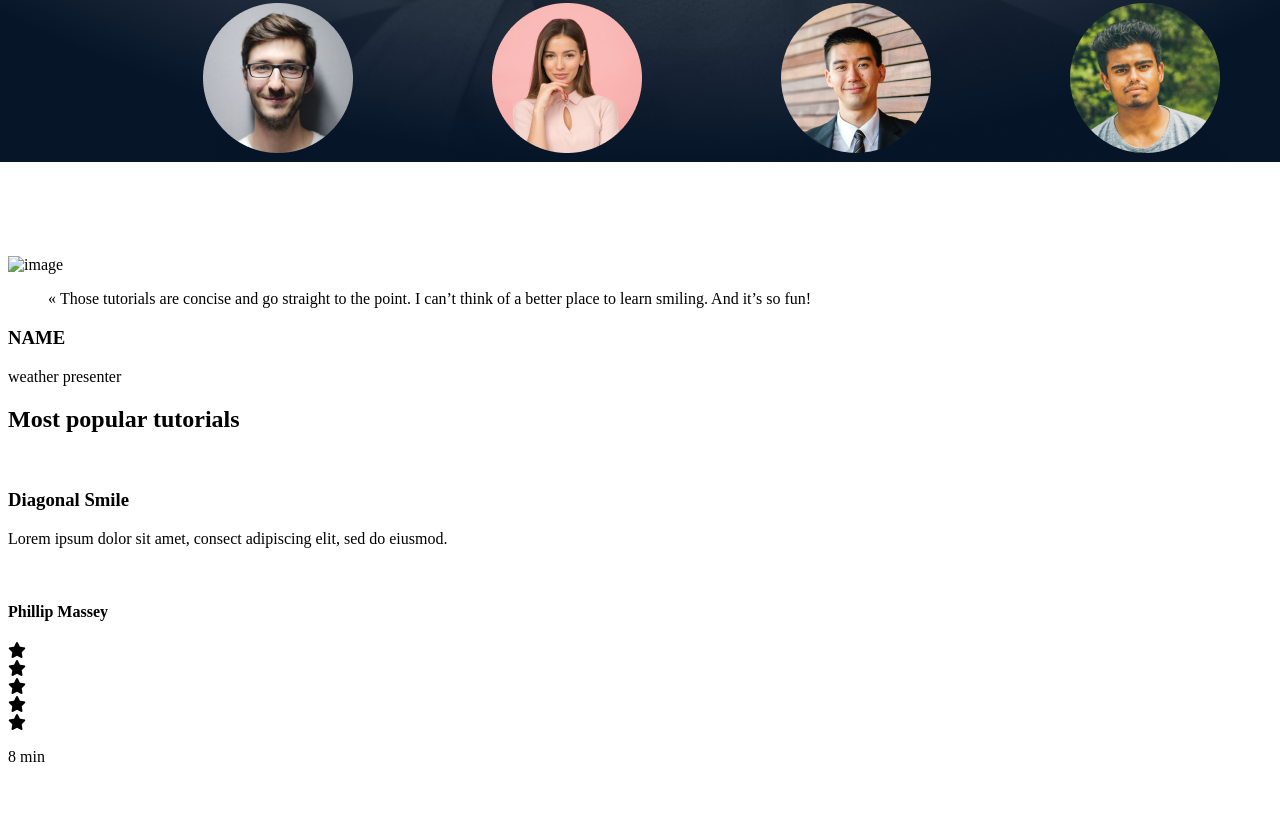
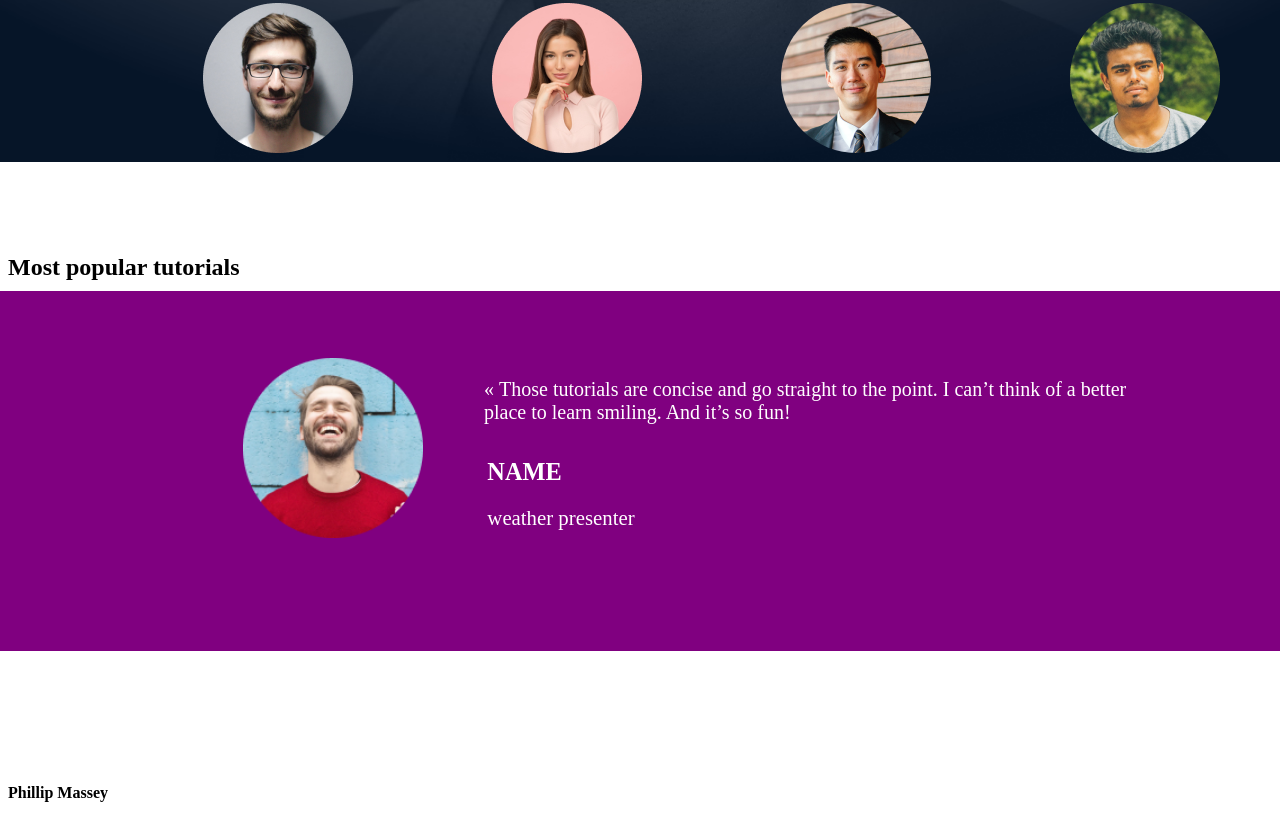
Before and after one commit to PeaceIsuaiko/alx_html_css, a plain HTML site: page css_advanced/index.html in a window 1280 px wide. Shown: the part 717-1533 px from the top of the page. Drawn offline with Linux system fonts and the light colour scheme.

Commit message:
qutes section added

```diff
--- a/css_advanced/index.html
+++ b/css_advanced/index.html
@@ -57,14 +57,16 @@
                 </div>
             </div>
         </section>
-        <section>
-            <div>
-                <img src="./images/Bitmap.png" alt="image">
-            </div>
-            <div>
-                <blockquote>« Those tutorials are concise and go straight to the point. I can’t think of a better place to learn smiling. And it’s so fun!</blockquote>
-                <h3>NAME</h3>
-                <P>weather presenter</P>
+        <section class="quote" >
+            <div >
+                <div>
+                    <img src="/images/5.png" alt="image">
+                </div>
+                <div class="quotes">
+                    <blockquote>« Those tutorials are concise and go straight to the point. I can’t think of a better <br> place to learn smiling. And it’s so fun!</blockquote>
+                    <h3>NAME</h3>
+                    <P>weather presenter</P>
+                </div>
             </div>
         </section>
         <section>
--- a/css_advanced/style.css
+++ b/css_advanced/style.css
@@ -121,3 +121,54 @@ button:active {
    font-style: italic;
    margin-top: -8%;
 }
+
+
+
+
+
+
+.quote {
+    margin-top: 4.5%;
+    background-color: purple; /* Background color */
+    height: 360px; /* Set height */
+    padding: 0; /* Remove padding */
+    width: 104%;
+    position: absolute;
+    margin-left: -4.5%;
+
+}
+
+.quote > div {
+    display: flex; /* Use flexbox for layout */
+    height: 100%; /* Ensure child divs fill the entire height of the parent */
+    margin-left: 22%; /* Remove margin */
+    padding: 0; /* Remove padding */
+    margin-top: 5%;
+}
+
+
+
+.quote img {
+    max-width: 100%; /* Make sure the image doesn't overflow */
+    height: 180px; /* Maintain aspect ratio */
+}
+.quotes{
+    display: flex; /* Use flexbox for layout */
+    flex-direction: column;
+    text-align: left;
+    margin-left: 2%; /* Remove margin */
+    padding: 0; /* Remove padding */
+    margin-top: %;
+    font-size: 1.3em;
+}
+blockquote {
+    font-size: 20px; /* Adjust font size */
+    color: white; /* Set text color */
+}
+
+h3, p {
+    color: white; /* Set text color */
+    margin: 5px 0; /* Adjust margins */
+    margin-left: 6%; /* Remove margin */
+    margin-top: 2%; /* Remove margin */
+}
```
